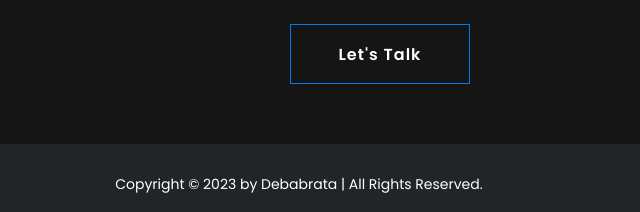
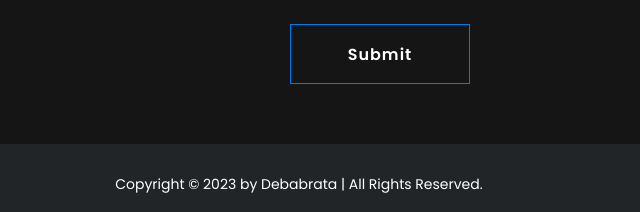
Before and after one commit to dev7n/debabratasahooresume, a plain HTML site: page index.html in a window 1280 px wide. Shown: the part 3996-4208 px from the top of the page, 0-640 px from the left. Drawn offline with nearby package versions, Linux system fonts and the light colour scheme.

Commit message:
modified index file

```diff
--- a/index.html
+++ b/index.html
@@ -282,7 +282,7 @@
           <polyline points="179,1 179,59 1,59 1,1 179,1" class="hl-line" />
         </svg>
 
-      <a href="#" class="btn">Let's Talk</a>
+      <a href="#" class="btn">Submit</a>
       </button>
       </div>
 
```
